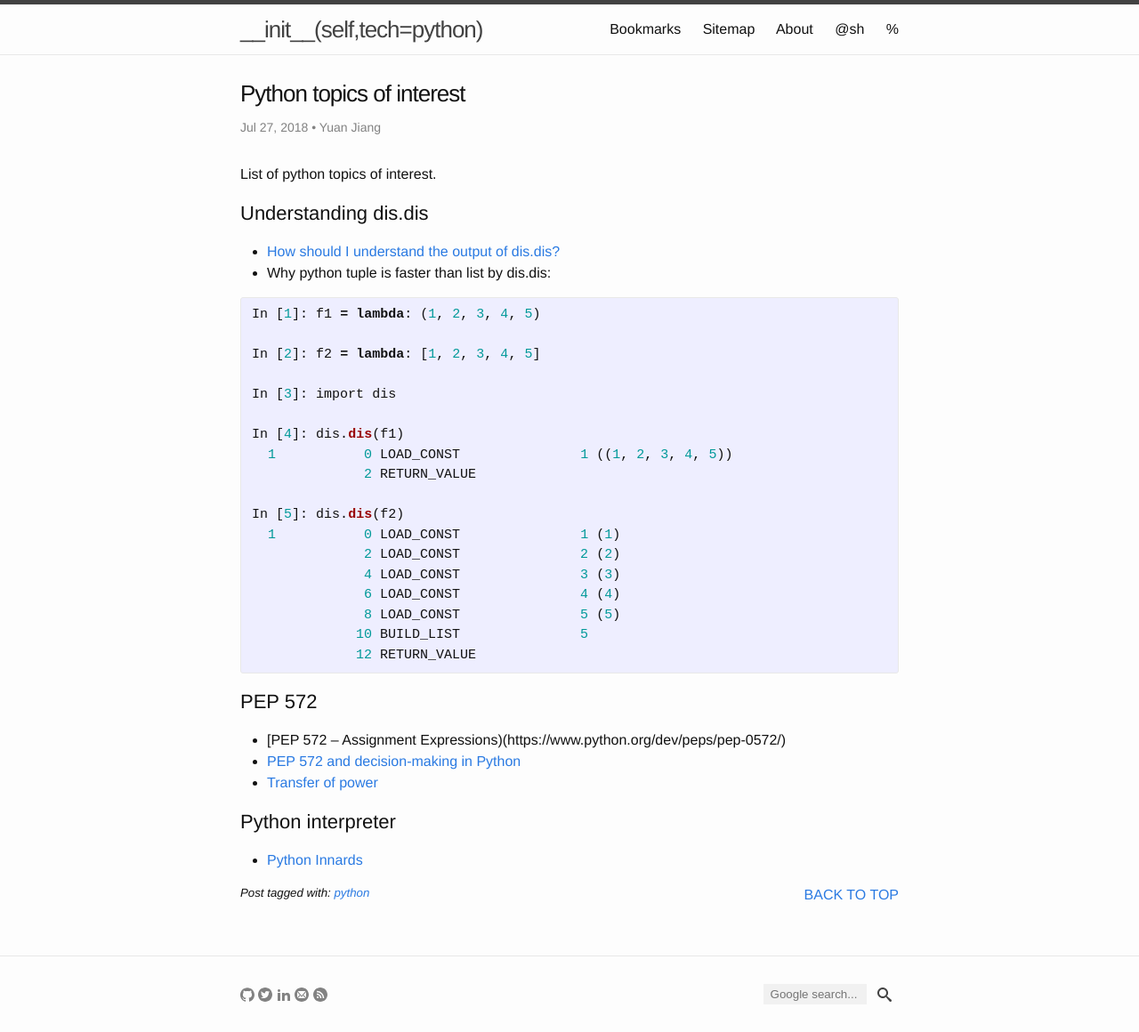
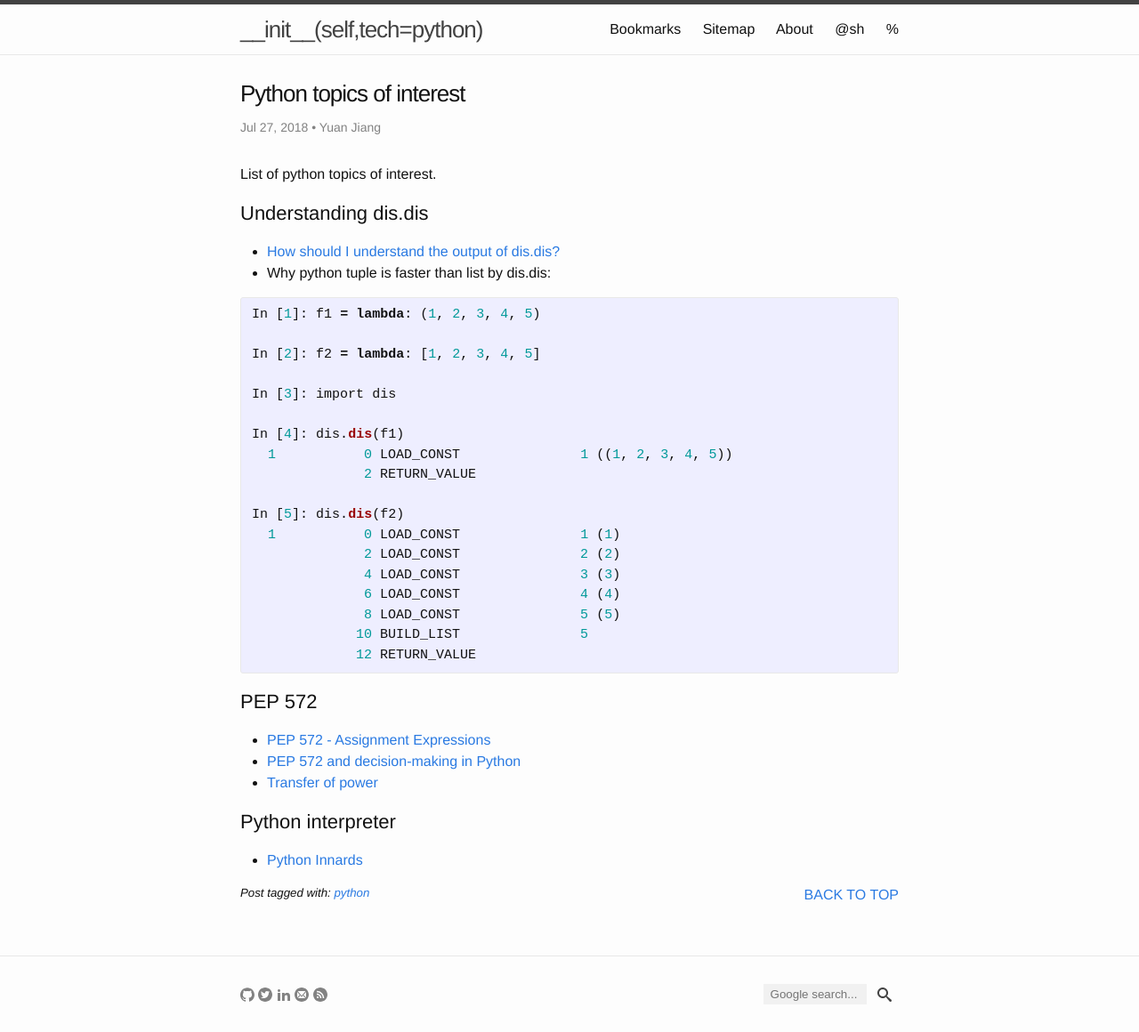
Before and after one commit to yuan-jiang/yuan-jiang.github.io, a Jekyll site: the page built from _posts/2018-07-27-python-topics-of-interest.md, in a window 1280 px wide. Shown: the whole page at 89% size. Built offline with Jekyll 4.4.1, drawn with Linux system fonts in a browser that asks for light colours; comment, search, counter and statistics services are not loaded.

Commit message:
Update 2018-07-27-python-topics-of-interest.md

```diff
--- a/_posts/2018-07-27-python-topics-of-interest.md
+++ b/_posts/2018-07-27-python-topics-of-interest.md
@@ -31,7 +31,7 @@ In [5]: dis.dis(f2)
              12 RETURN_VALUE
 {% endhighlight %}
 ## PEP 572
-- [PEP 572 -- Assignment Expressions)(https://www.python.org/dev/peps/pep-0572/)
+- [PEP 572 - Assignment Expressions](https://www.python.org/dev/peps/pep-0572/)
 - [PEP 572 and decision-making in Python](https://lwn.net/Articles/757713/)
 - [Transfer of power](https://mail.python.org/pipermail/python-committers/2018-July/005664.html)
 
```
